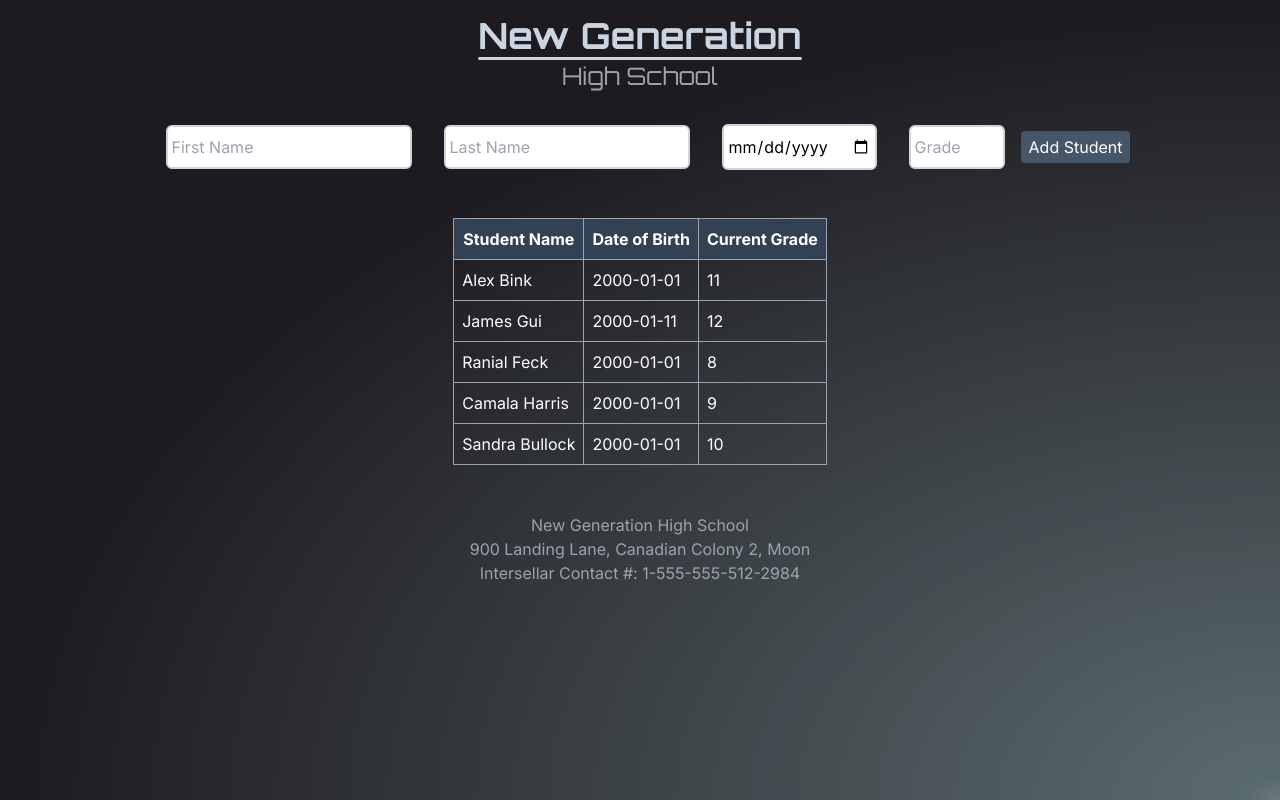
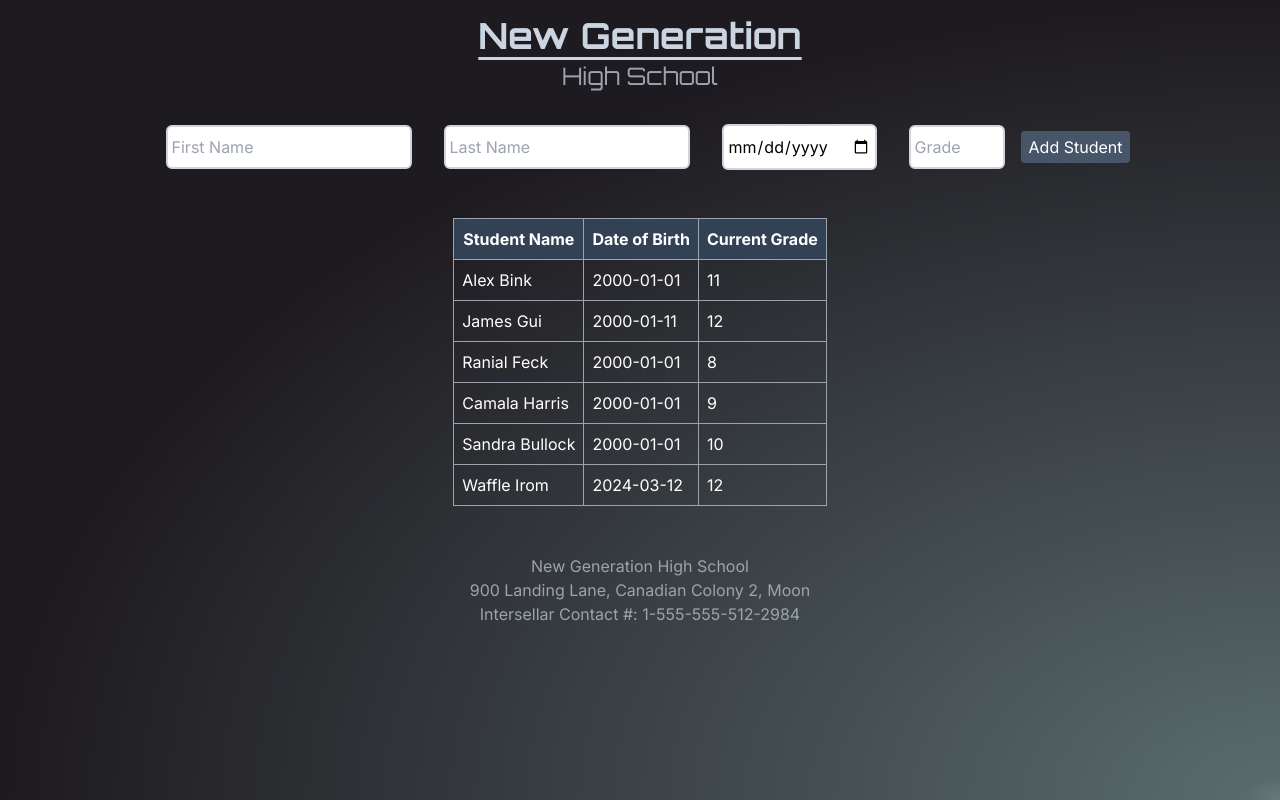
Before and after one commit to Squilto/assignment2_frontend, a Next.js app: page / in a window 1280 px wide. Built offline with nearby package versions, Linux system fonts and the light colour scheme; data requests are answered from the project's data file.

Commit message:
Fixed student values to error correct

```diff
--- a/app/page.js
+++ b/app/page.js
@@ -18,7 +18,7 @@ const Students = () => {
 
   const addStudent = async (name, birthday, grade) => {
     const [firstName, lastName] = name.split(' '); // Split the name into first and last names
-    const newStudent = { firstName, lastName, dateOfBirth: birthday, CurrentGPA: grade };
+    const newStudent = { firstName, lastName, birthday, grade };
 
     try {
       const response = await fetch('http://localhost:3001/Students', {
--- a/studentList.json
+++ b/studentList.json
@@ -34,6 +34,13 @@
       "birthday": "2000-01-01",
       "grade": "10",
       "id": "9f09"
+    },
+    {
+      "id": "f694",
+      "firstName": "Waffle",
+      "lastName": "Irom",
+      "birthday": "2024-03-12",
+      "grade": "12"
     }
   ]
 }
```
